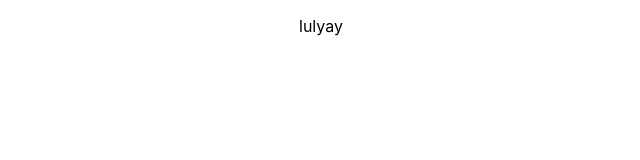
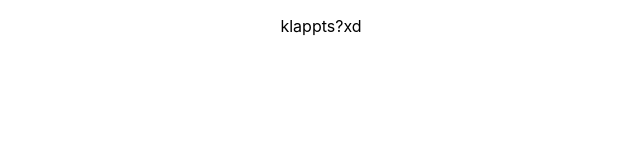
Before and after one commit to EricLuec/RestaurantFormular, a React (Create React App) app: page / in a window 1280 px wide. Shown: the top 160 px of the page, without its empty margins (319-959 px from the left). Built offline with nearby package versions, Linux system fonts and the light colour scheme.

Commit message:
erstertest

```diff
--- a/src/App.jsx
+++ b/src/App.jsx
@@ -4,7 +4,7 @@ import './App.css';
 function App() {
   return (
     <div className="App">
-      <p>lulyay</p>
+      <p>klappts?xd</p>
     </div>
   );
 }
```
